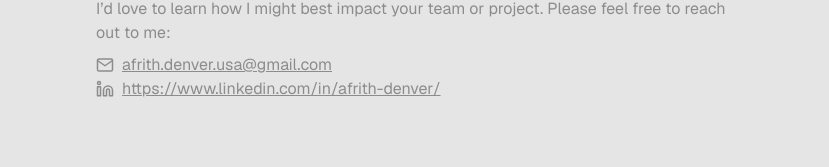
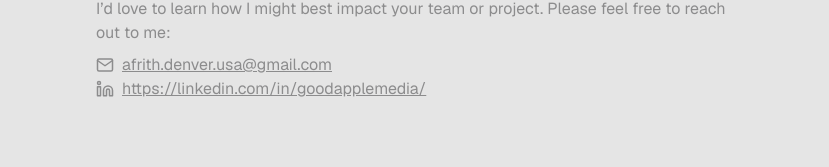
Before and after one commit to andyfrith/portfolio-web-nextjs16, a Next.js app: page /bio in a window 1280 px wide. Shown: the part 917-1084 px from the top of the page, without its empty margins (224-1053 px from the left). Built offline with nearby package versions, Linux system fonts and the light colour scheme.

Commit message:
Updated LinkedIn URL.

```diff
--- a/app/bio/page.tsx
+++ b/app/bio/page.tsx
@@ -98,8 +98,8 @@ export default function Bio() {
                   <rect width="4" height="12" x="2" y="9" />
                   <circle cx="4" cy="4" r="2" />
                 </svg>
-                <a href="https://www.linkedin.com/in/afrith-denver/">
-                  https://www.linkedin.com/in/afrith-denver/
+                <a href="https://linkedin.com/in/goodapplemedia/">
+                  https://linkedin.com/in/goodapplemedia/
                 </a>
               </div>
             </li>
```
